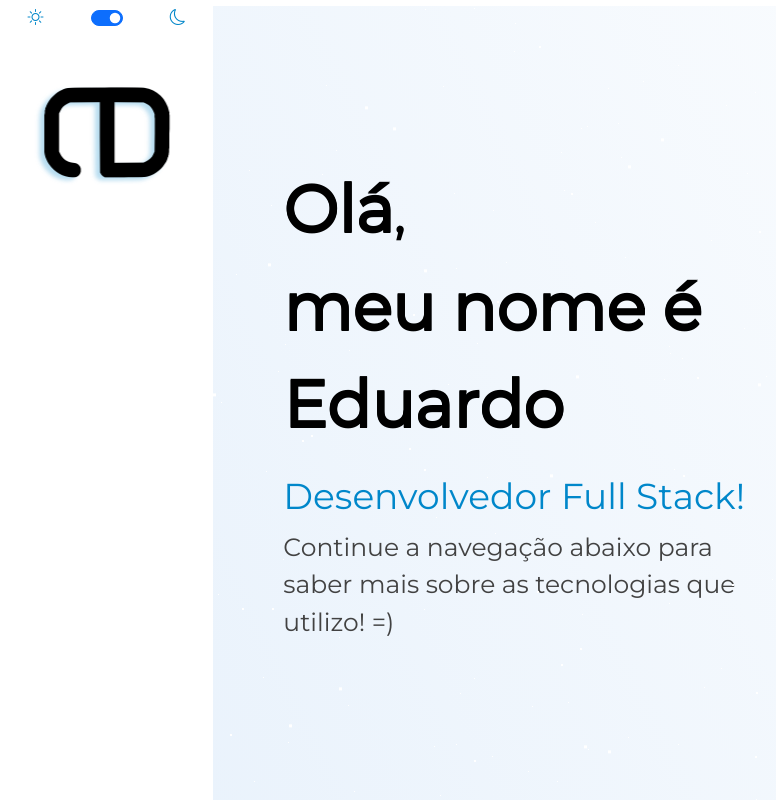
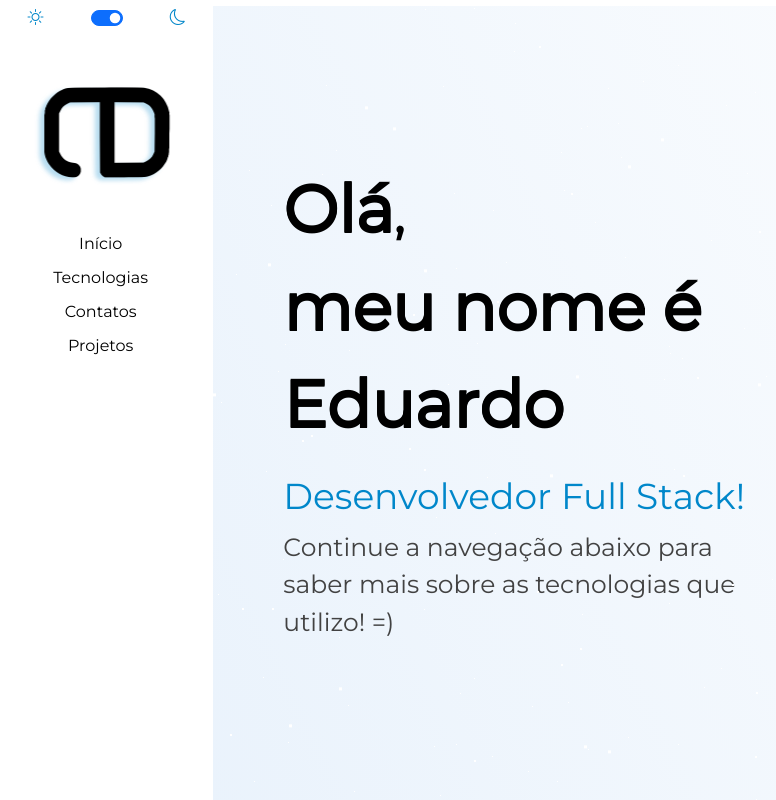
Before and after one commit to EduardoACavalcante/portfolio, a React (Create React App) app: page / in a window 1280 px wide. Shown: the top 800 px of the page, without its empty margins (0-776 px from the left). Built offline with nearby package versions, Linux system fonts and the light colour scheme.

Commit message:
Updated to light style

```diff
--- a/src/styles/App.css
+++ b/src/styles/App.css
@@ -12,16 +12,15 @@
 }*/
 
 :root {
-  --primary-color-dark: black;
+  --stars-color: white;
+  --background: right bottom;
   --bg-color: white;
-  --background: right bottom;
-  --primary-color: white;
+  --primary-color: black;
   --secondary-color: black;
-  --stars-color: white;
-  --icon-color: invert(0%) drop-shadow(3px 5px 2px #0085c847);
   --scrollit-color: linear-gradient(64deg, #d6e7f9, transparent);
   --sidebar-border: none;
   --left-col-border: 1px solid #dddbdb;
+  --icon-color: invert(0%) drop-shadow(3px 5px 2px #0085c847);
 }
 
 html {
```
